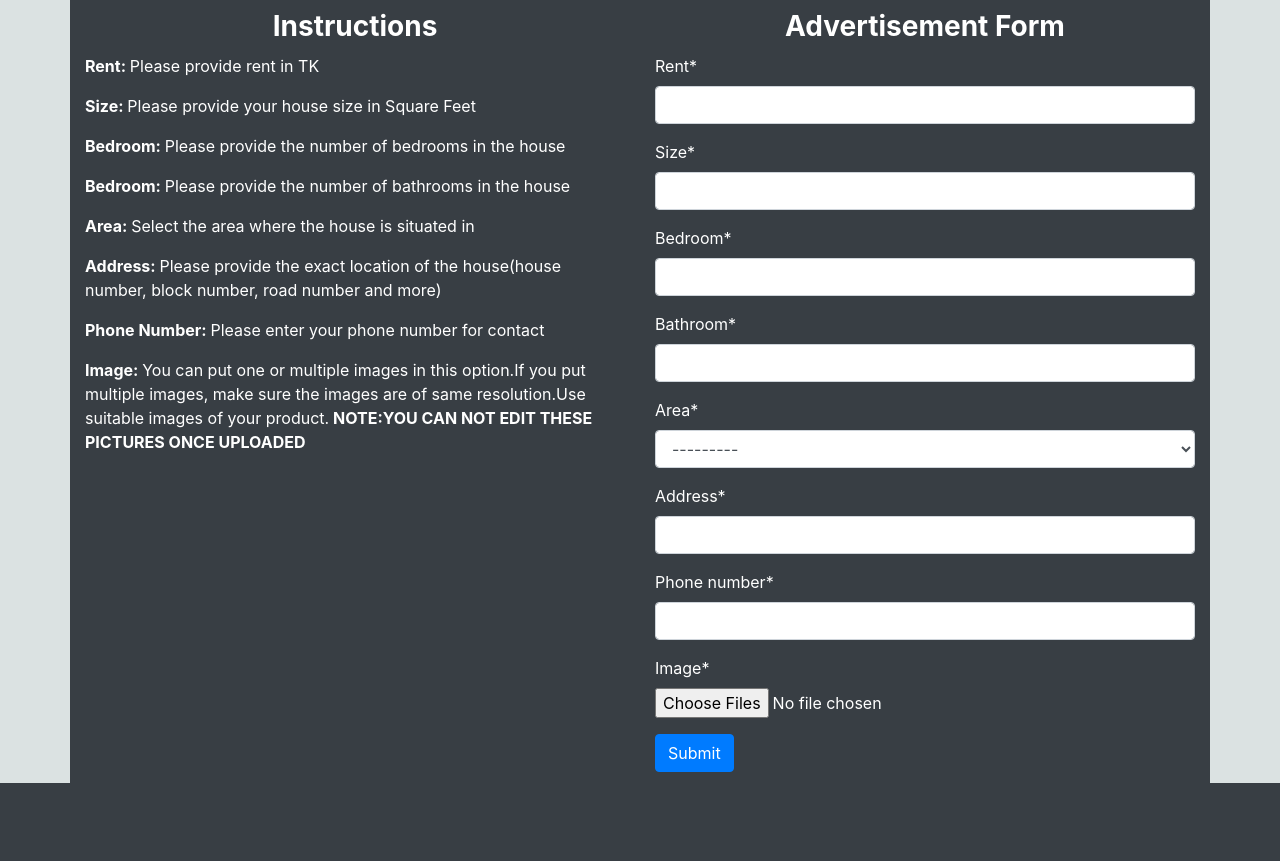
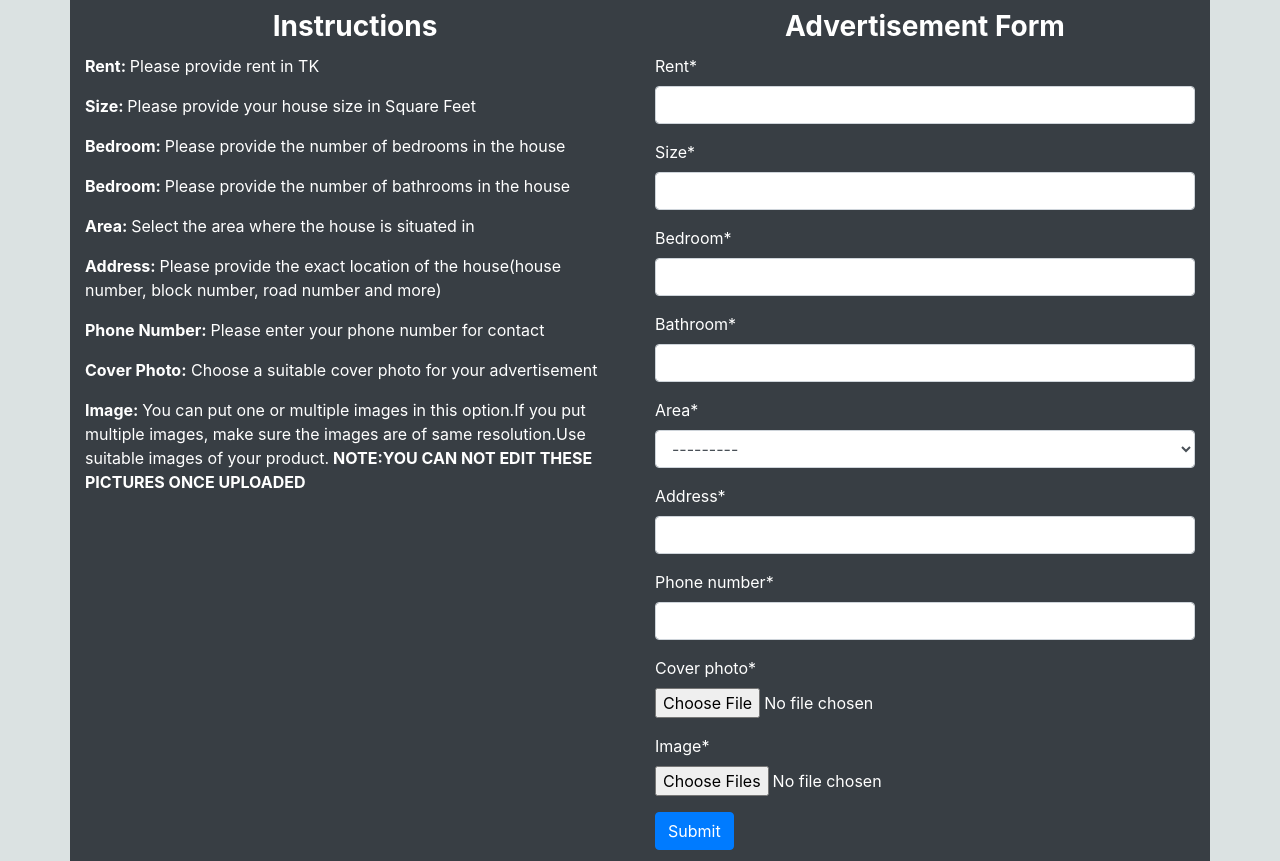
Before and after one commit to Sadman25/BariVara--A-House-Rental-Site, a Django app: page /house/createAdvertisement in a window 1280 px wide. Shown: the part 121-982 px from the top of the page. Before the commit the page ends 904 px from the top, so only its background shows below. Run offline with Django 3.2, Linux system fonts and the light colour scheme; a user stored in the database is signed in; data comes from the database, SQL or seed files in the repository; both versions use the stored data as it was after the commit; some libraries are stand-ins or nearby versions.

Commit message:
#3 Added cover photo and remigrated database

```diff
--- a/BariVara/house/forms.py
+++ b/BariVara/house/forms.py
@@ -8,7 +8,7 @@
 class advertisementForm(forms.ModelForm):
     class Meta:
         model = advertisement
-        fields = ['rent','size','bedroom','bathroom','area','address','phone_number']
+        fields = ['rent','size','bedroom','bathroom','area','address','phone_number','cover_photo']
 
 class imageForm(forms.ModelForm):
     class Meta:
--- a/BariVara/house/models.py
+++ b/BariVara/house/models.py
@@ -17,6 +17,7 @@
     rent=models.PositiveIntegerField()
     size=models.PositiveIntegerField()
     owner= models.ForeignKey(User,on_delete=models.CASCADE)
+    cover_photo= models.ImageField(blank=False, null=False)
     phone_number=models.CharField(max_length=11)
 
     def __str__(self) -> str:
--- a/BariVara/house/templates/create_advertisement.html
+++ b/BariVara/house/templates/create_advertisement.html
@@ -14,6 +14,7 @@
             <p><b>Area: </b>Select the area where the house is situated in</p>
             <p><b>Address: </b>Please provide the exact location of the house(house number, block number, road number and more)</p>
             <p><b>Phone Number: </b>Please enter your phone number for contact</p>
+            <p><b>Cover Photo:</b> Choose a suitable cover photo for your advertisement</p>
             <p><b>Image: </b>You can put one or multiple images in this option.If you put multiple images, make sure the images are of same resolution.Use suitable images of your product.<b> NOTE:YOU CAN NOT EDIT THESE PICTURES ONCE UPLOADED</b></p>
         </div>
         <div class="col-lg-6">
--- a/BariVara/house/templates/homepage.html
+++ b/BariVara/house/templates/homepage.html
@@ -7,7 +7,7 @@
         {% for advertisement in advertisements %}
         <div class="col-lg-4 mb-4">
             <div class="card">
-                <!-- <img class="card-img-top" src="{{advertisement.cover_photo.url}}" alt=""> -->
+                <img class="card-img-top" src="{{advertisement.cover_photo.url}}" alt="">
 
                 <div class="card-body">
                     <h5 class="card-title">{{advertisement.product_name}}</h5>
```
Also changed, not shown: BariVara/accounts/migrations/0001_initial.py, BariVara/db.sqlite3, BariVara/house/migrations/0001_initial.py.
